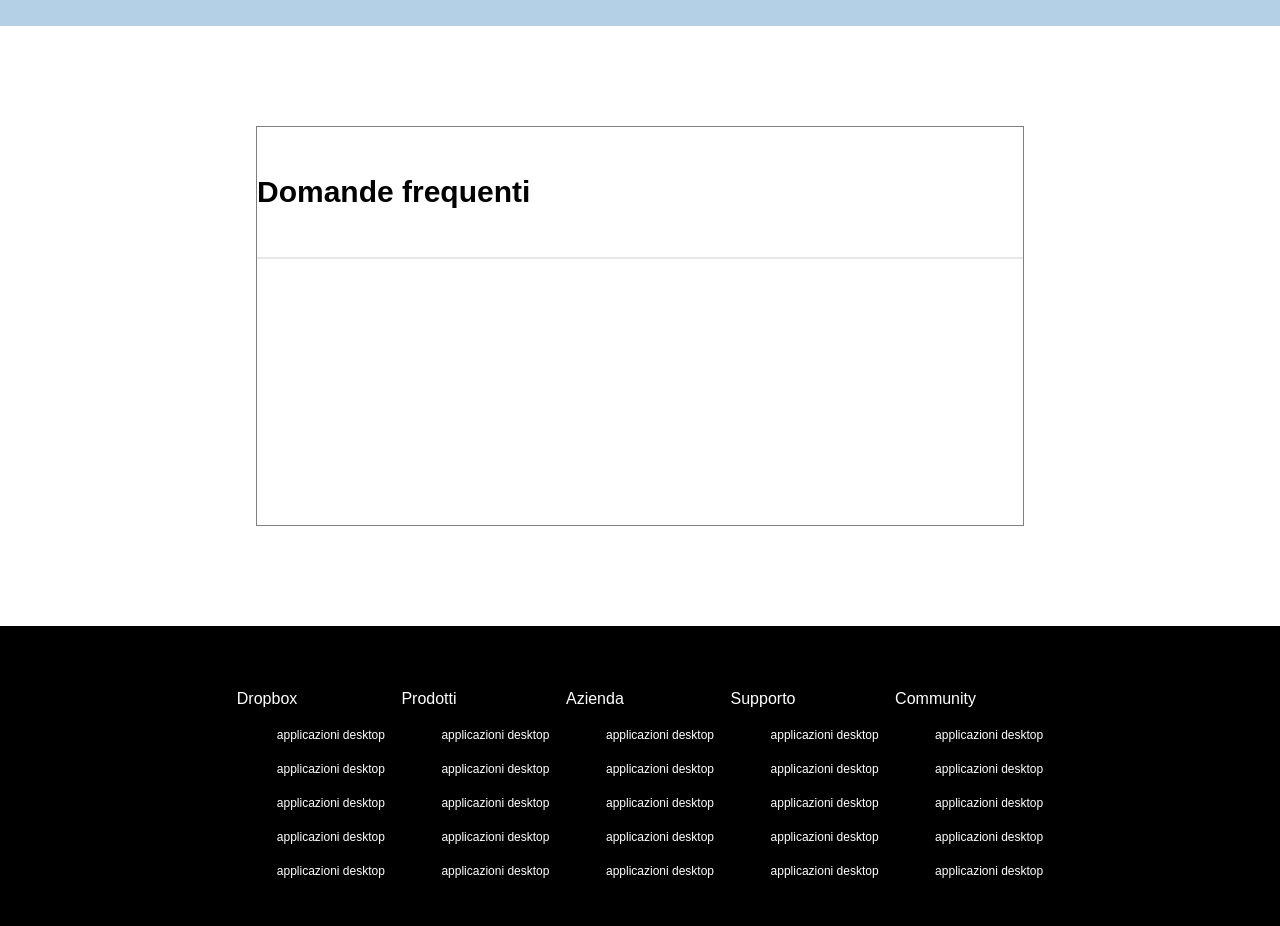
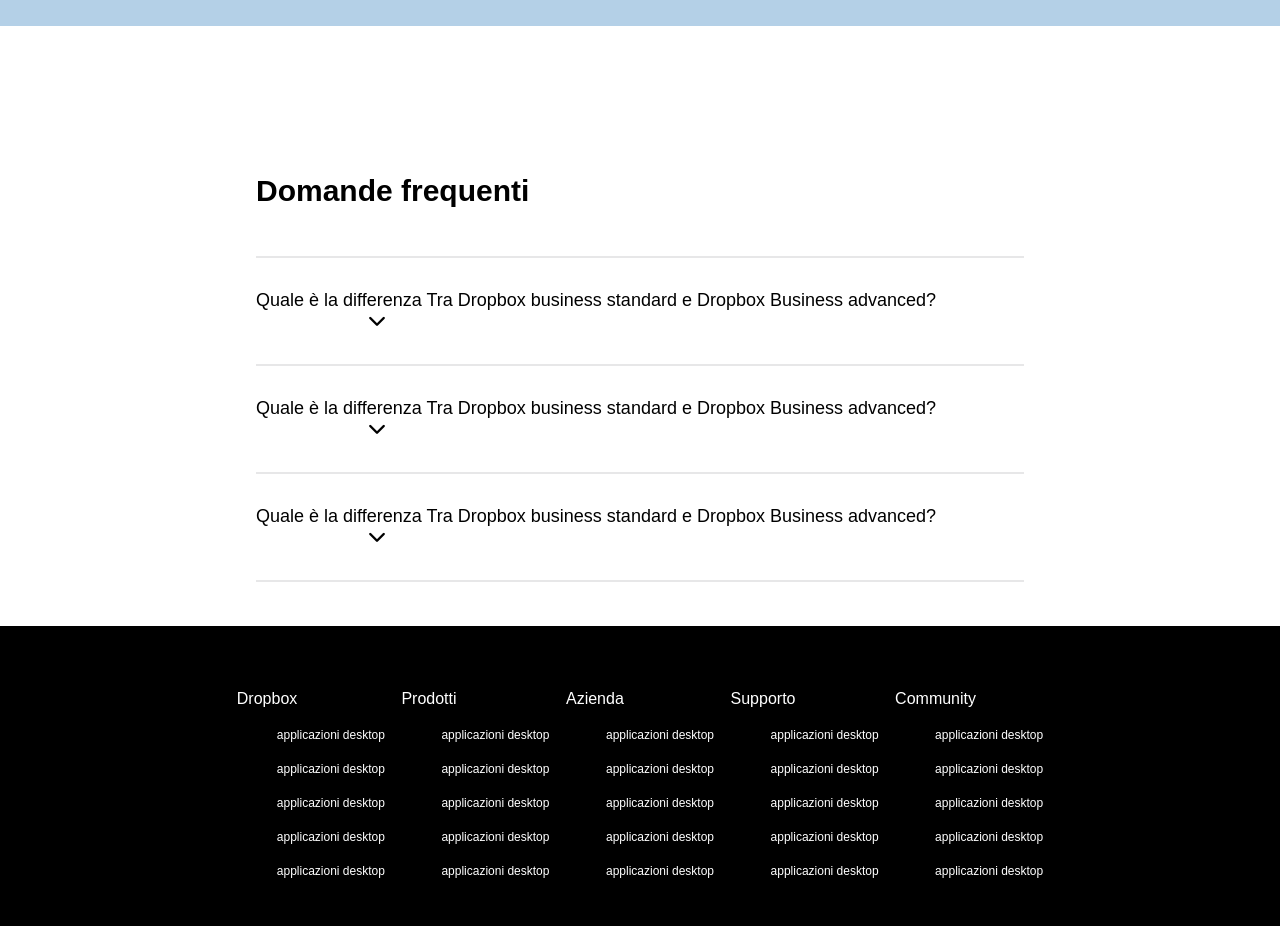
Before and after one commit to GuglielmoConsolini/htmlcss-dropbox, a plain HTML site: page index.html in a window 1280 px wide. Shown: the part 4700-5626 px from the top of the page. Drawn offline with Linux system fonts and the light colour scheme.

Commit message:
90% completato

```diff
--- a/index.html
+++ b/index.html
@@ -259,6 +259,15 @@
        <div class="FAQ">
          <h2>Domande frequenti</h2>
          <hr>
+         <p class="domanda">Quale è la differenza Tra Dropbox business standard e Dropbox Business advanced? <i class="fa-solid fa-chevron-down"></i></p>
+         <p class="risposta">Lorem ipsum dolor sit amet consectetur adipisicing elit. Nostrum excepturi nobis totam possimus quidem amet quia omnis eaque, explicabo cum sit saepe odit deleniti deserunt consectetur aperiam voluptatibus animi magnam?</p>
+         <hr>
+         <p class="domanda">Quale è la differenza Tra Dropbox business standard e Dropbox Business advanced? <i class="fa-solid fa-chevron-down"></i></p>
+         <p class="risposta">Lorem ipsum dolor sit amet consectetur adipisicing elit. Nostrum excepturi nobis totam possimus quidem amet quia omnis eaque, explicabo cum sit saepe odit deleniti deserunt consectetur aperiam voluptatibus animi magnam?</p>
+         <hr>
+         <p class="domanda">Quale è la differenza Tra Dropbox business standard e Dropbox Business advanced? <i class="fa-solid fa-chevron-down"></i></p>
+         <p class="risposta">Lorem ipsum dolor sit amet consectetur adipisicing elit. Nostrum excepturi nobis totam possimus quidem amet quia omnis eaque, explicabo cum sit saepe odit deleniti deserunt consectetur aperiam voluptatibus animi magnam?</p>
+         <hr>
        </div>
 
 
@@ -312,6 +321,8 @@
 
 
         </div>
+
+
     </footer>
 
 
--- a/style.css
+++ b/style.css
@@ -376,13 +376,31 @@ h1{
     justify-content: center;
     align-items: center;
     height: 600px;
+ }
 
+ .fa-solid.fa-chevron-down{
+   margin-left: 7rem;
+ }
+
+ .risposta{
+   display: none;
  }
 
  .FAQ{
     width: 60%;
     height: 400px;
-    border: 1px solid gray;
+ }
+ .domanda{
+   color: black;
+   font-size: 18px;
+   padding: 2rem 0;
+ }
+
+ .domanda:hover .fa-solid.fa-chevron-down {
+   transform: rotate(180deg);
+ }
+ .domanda:hover .risposta{
+   display: contents;
  }
 
 
```
